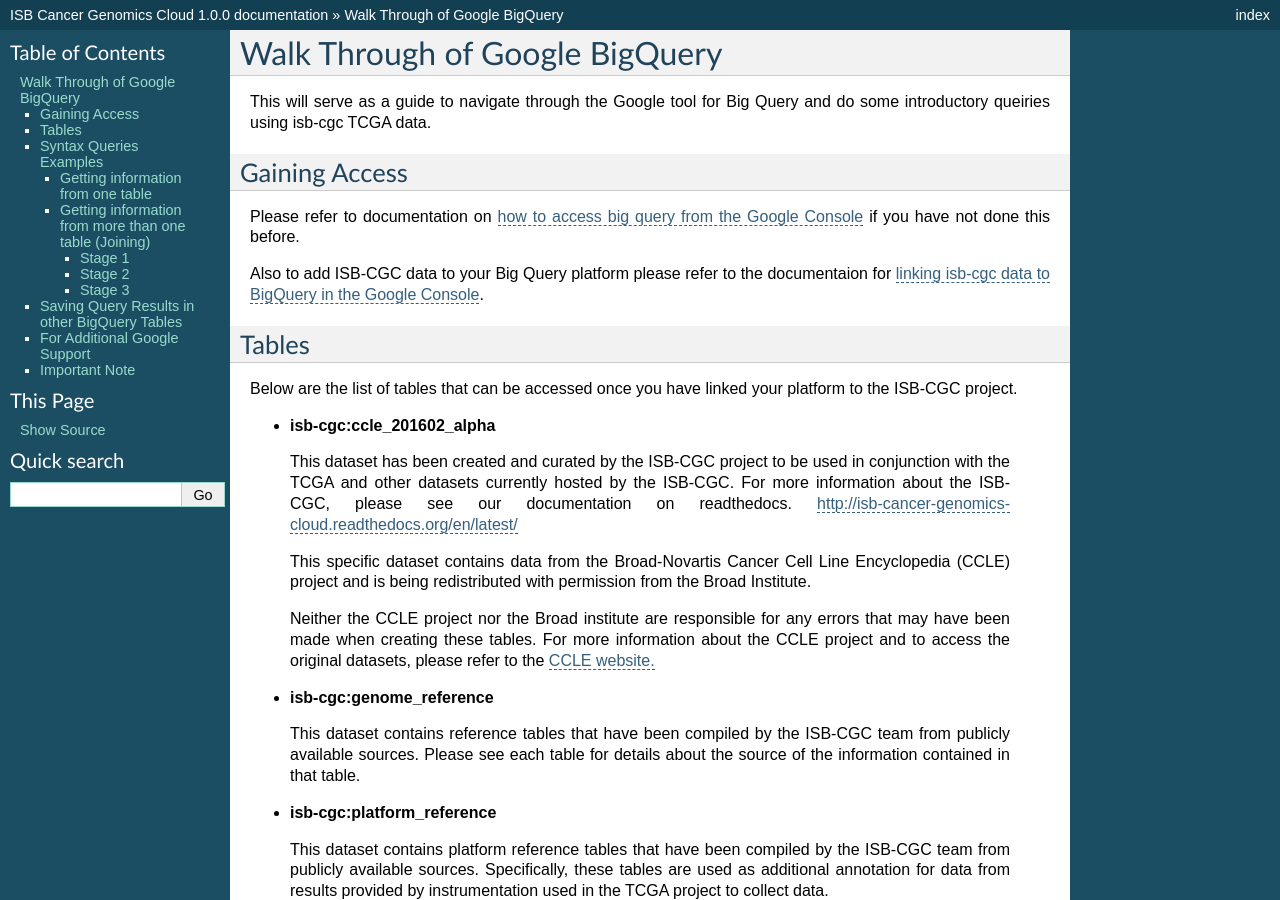
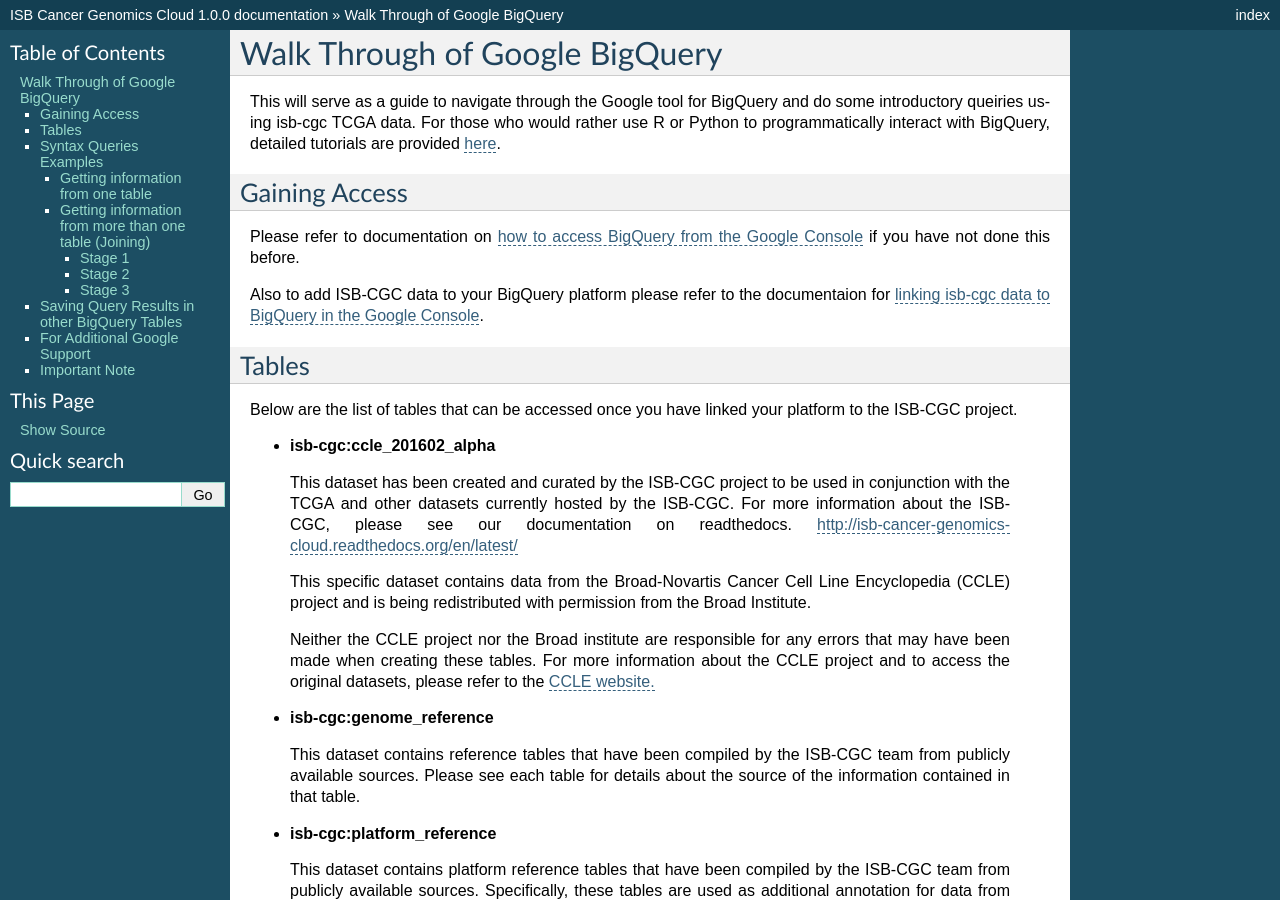
Before and after one commit to isb-cgc/readthedocs, a Sphinx documentation site: the page built from docs/source/sections/progapi/bigqueryGUI/WalkthroughOfGoogleBigQuery.rst, in a window 1280 px wide and 900 px high. Built offline with Sphinx 7.4.7, drawn with Linux system fonts in a browser that asks for light colours.

Commit message:
Update WalkthroughOfGoogleBigQuery.rst

```diff
--- a/docs/source/sections/progapi/bigqueryGUI/WalkthroughOfGoogleBigQuery.rst
+++ b/docs/source/sections/progapi/bigqueryGUI/WalkthroughOfGoogleBigQuery.rst
@@ -1,14 +1,14 @@
 ==================================
 Walk Through of Google BigQuery
 ==================================
-This will serve as a guide to navigate through the Google tool for Big Query and do some introductory queiries using isb-cgc TCGA data.
+This will serve as a guide to navigate through the Google tool for BigQuery and do some introductory queiries using isb-cgc TCGA data.  For those who would rather use R or Python to programmatically interact with BigQuery, detailed tutorials are provided `here <http://isb-cancer-genomics-cloud.readthedocs.org/en/latest/sections/progapi/Tutorials.html>`_.
 
 ***************
 Gaining Access
 ***************
-Please refer to documentation on `how to access big query from the Google Console </bigqueryGUI/HowToAccessBigQueryFromTheGoogleCloudPlatform.rst>`_ if you have not done this before.
+Please refer to documentation on `how to access BigQuery from the Google Console </bigqueryGUI/HowToAccessBigQueryFromTheGoogleCloudPlatform.rst>`_ if you have not done this before.
 
-Also to add ISB-CGC data to your Big Query platform please refer to the documentaion for `linking isb-cgc data to BigQuery in the Google Console <LinkingBigQueryToIsb-cgcProject.rst>`_.
+Also to add ISB-CGC data to your BigQuery platform please refer to the documentaion for `linking isb-cgc data to BigQuery in the Google Console <LinkingBigQueryToIsb-cgcProject.rst>`_.
 
 *******
 Tables
```
